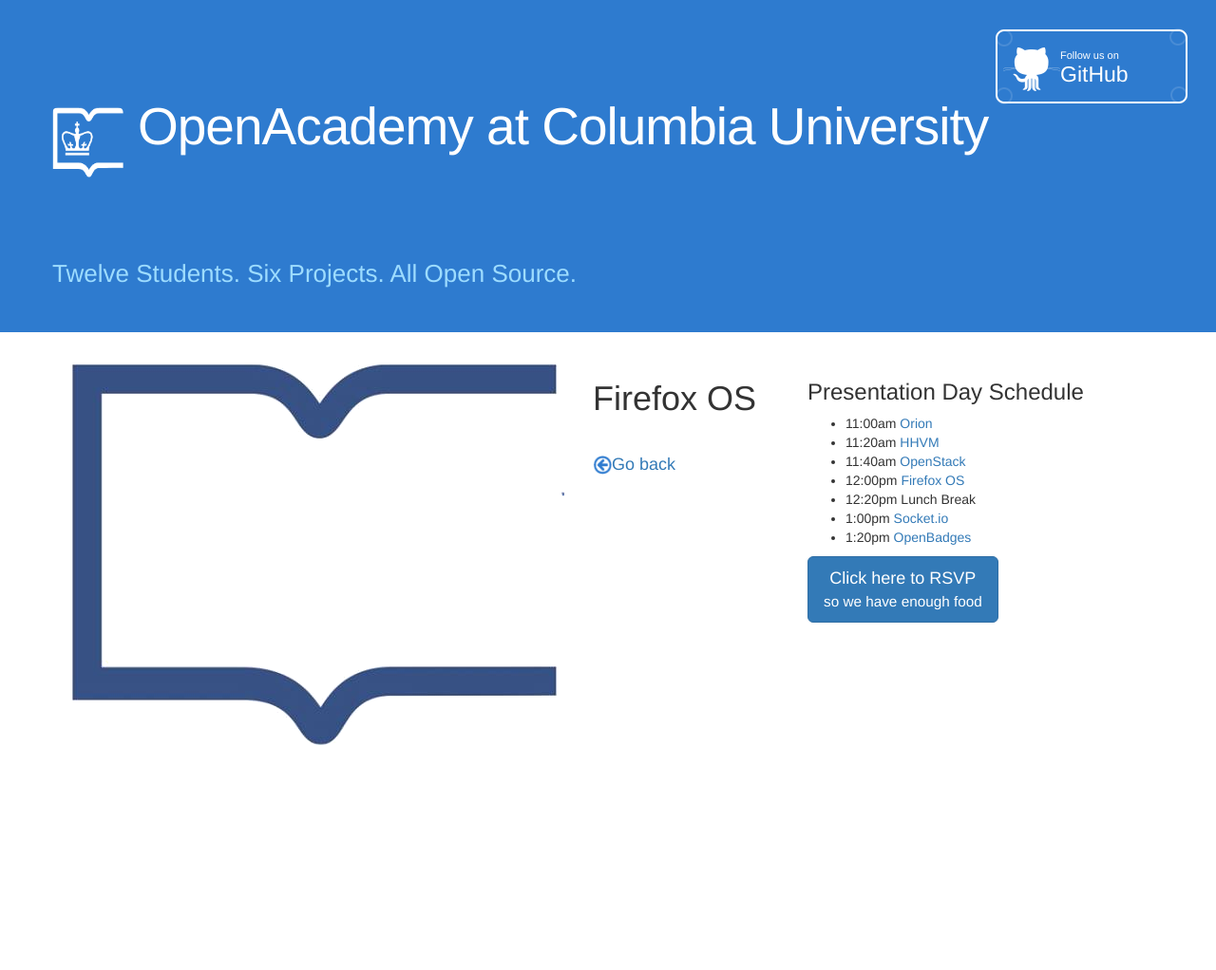
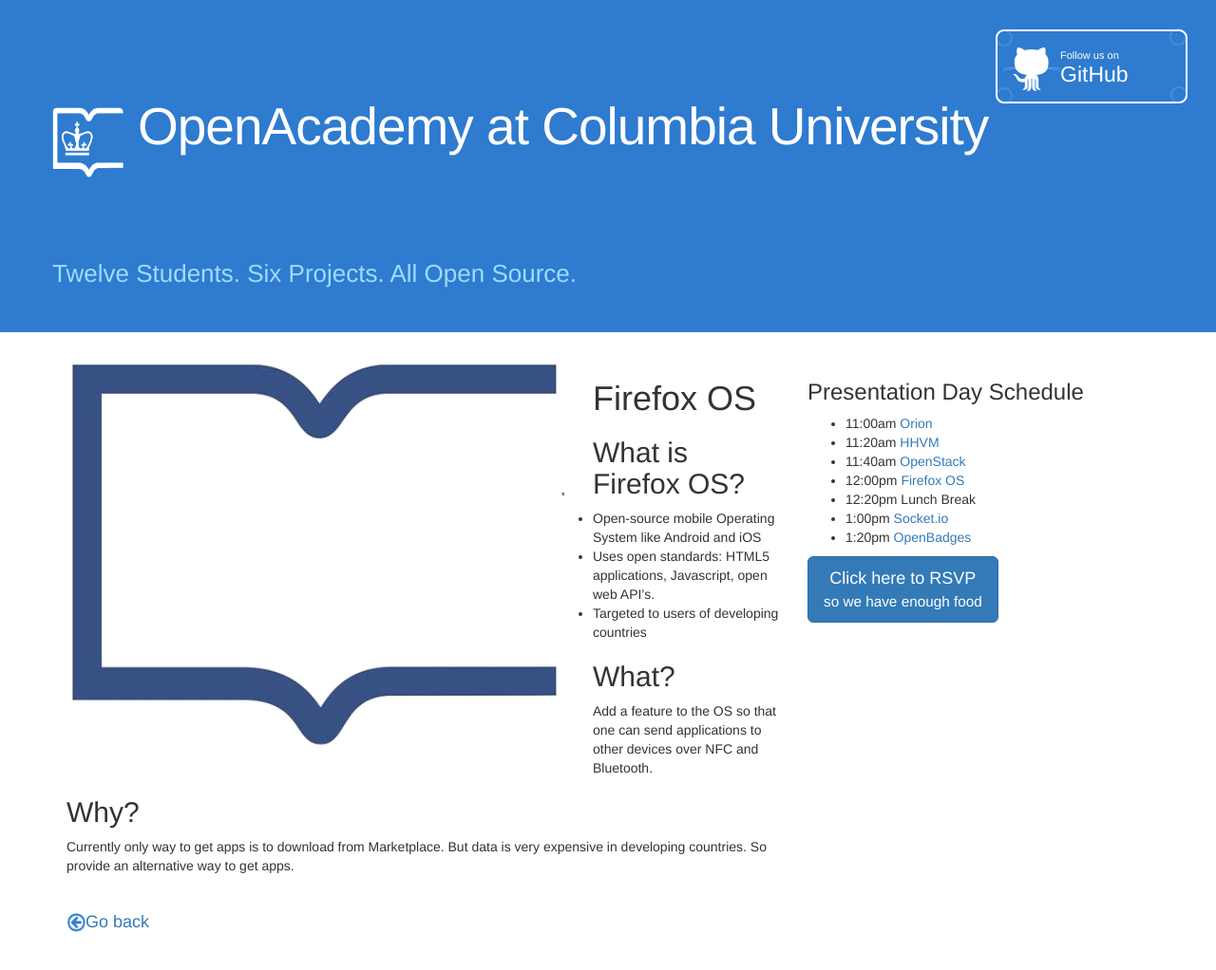
Before and after one commit to Columbia-OpenAcademy/Columbia-OpenAcademy.github.io, a Jekyll site: the page built from firefoxOS.md, in a window 1280 px wide. Shown: the whole page at 95% size. Built offline with Jekyll 4.4.1, drawn with Linux system fonts in a browser that asks for light colours; nearby versions of some CDN libraries; Markdown is read by kramdown in place of the engine named in the settings; before the commit the page ends 900 px from its top, so only the background shows below that.

Commit message:
Update firefoxOS.md

```diff
--- a/firefoxOS.md
+++ b/firefoxOS.md
@@ -5,3 +5,18 @@
 contributors: Giovanni Ortuño, Tanay Jaipuria
 logo: images/open-icon.png
 ---
+
+What is Firefox OS?
+-------------------
+
+ - Open-source mobile Operating System like Android and iOS
+ - Uses open standards: HTML5 applications, Javascript, open web API’s.
+ - Targeted to users of developing countries
+
+What?
+-----
+Add a feature to the OS so that one can send applications to other devices over NFC and Bluetooth.
+
+Why?
+----
+Currently only way to get apps is to download from Marketplace. But data is very expensive in developing countries. So provide an alternative way to get apps.
```
